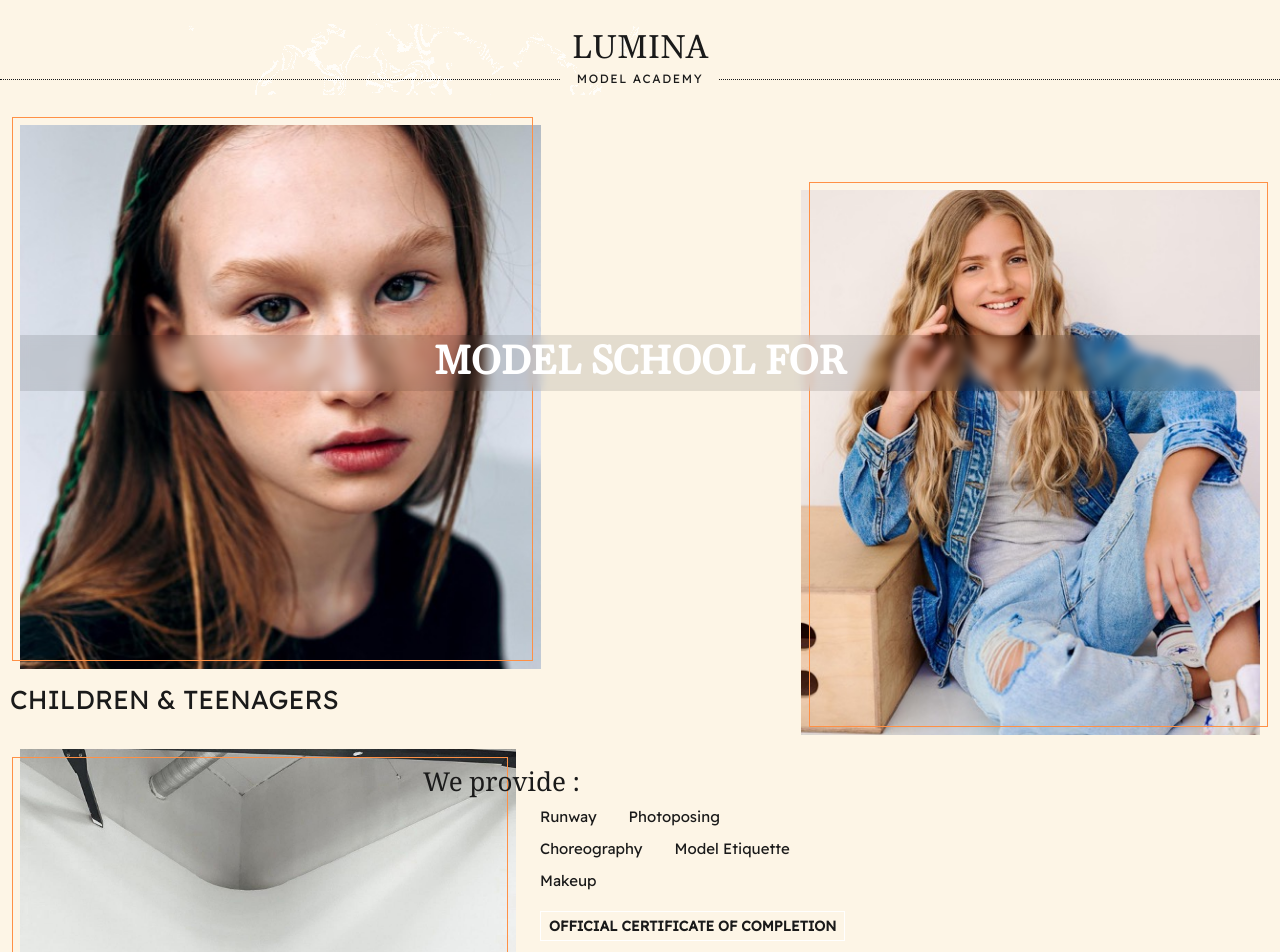
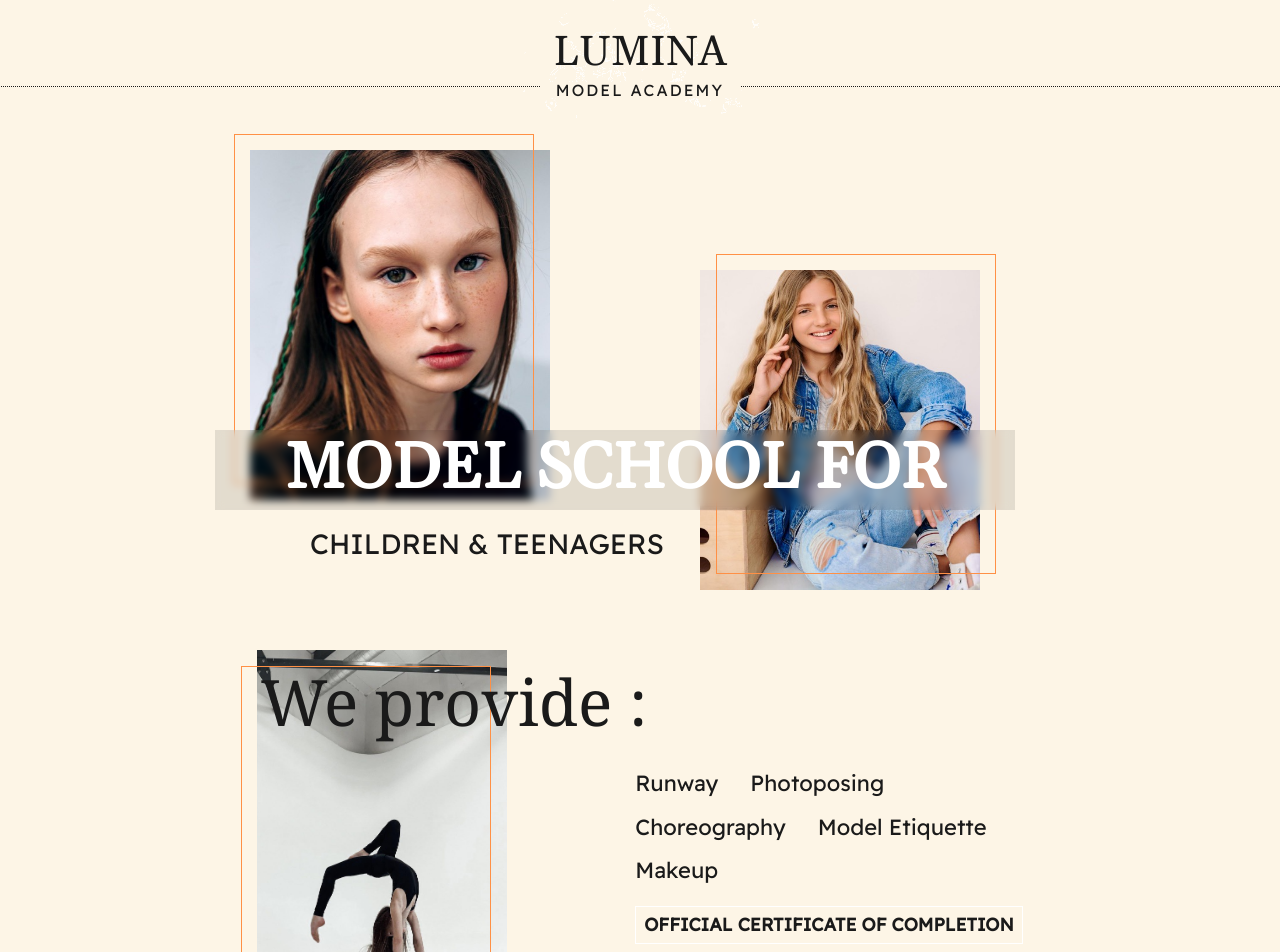
Before and after one commit to shanehobson/lumina, a Next.js app: page / in a window 1280 px wide. Shown: the top 952 px of the page. Built offline with nearby package versions, Linux system fonts and the light colour scheme.

Commit message:
Add more desktop styles

```diff
--- a/src/app/page.tsx
+++ b/src/app/page.tsx
@@ -5,34 +5,39 @@ export default function Home() {
     <>
       {/* Header */}
       <header className="bg-lumina-cream pt-8 pb-6 relative overflow-hidden">
+        <div className="lg-container:max-w-[1000px] lg-container:mx-auto">
           <div className="text-center relative z-20">
-          {/* White squiggles background */}
-          <div className="absolute -top-8 -bottom-8 -left-16 -right-16 -z-10">
+            <div className="relative inline-block">
+              {/* White squiggles background - positioned relative to text */}
+              <div className="absolute -top-8 -bottom-8 -left-16 -right-16 -z-10 flex items-center justify-center">
                 <Image
                   src="/assets/white_squiggles.svg"
                   alt=""
                   width={800}
                   height={200}
-              className="w-1/2 h-1/2 object-cover"
-              style={{ transform: "translate(200px, 30px) scale(1.2)" }}
+                  className="w-[400px] h-[200px] desktop:w-[800px] desktop:h-[400px] object-contain"
                 />
               </div>
-          <h1 className="font-gelasio font-normal text-[31.32px] min-[600px]:text-[33px] leading-none tracking-normal mb-2">
+              <h1 className="font-gelasio font-normal text-[31.32px] min-[600px]:text-[33px] desktop:text-[42px] leading-none tracking-normal mb-2">
                 LUMINA
               </h1>
               <div className="relative flex items-center justify-center">
-            <span className="absolute left-0 right-0 top-1/2 h-px border-t border-dotted border-lumina-dark"></span>
-            <span className="relative bg-lumina-cream px-4 font-readex font-normal text-[10.44px] min-[600px]:text-[12px] leading-none tracking-[0.13em]">
+                <span className="absolute left-[-50vw] right-[-50vw] top-1/2 desktop:top-[25%] h-px border-t border-dotted border-lumina-dark"></span>
+                <span className="relative bg-lumina-cream px-4 font-readex font-normal text-[10.44px] min-[600px]:text-[12px] desktop:text-[16px] leading-none tracking-[0.13em]">
                   MODEL ACADEMY
                 </span>
+              </div>
+            </div>
           </div>
         </div>
       </header>
 
       <main>
         {/* Hero Section */}
-        <section className="px-5 pt-4 pb-8">
+        <section className="lg-container:max-w-[1000px] lg-container:mx-auto px-5 pt-4 pb-8 desktop:px-8 desktop:pt-6 desktop:pb-12">
           <div className="relative">
+            {/* Mobile/Tablet Layout (under 900px) */}
+            <div className="desktop:hidden">
               {/* Model 1 - Top Left */}
               <div className="relative w-[42%] aspect-[158/165]">
                 <div className="absolute inset-0 overflow-hidden">
@@ -43,7 +48,7 @@ export default function Home() {
                     className="object-cover"
                   />
                 </div>
-              <div className="absolute -top-[8px] -left-[8px] w-full h-full border border-[#ff9045] pointer-events-none"></div>
+                <div className="absolute -top-[8px] -left-[8px] desktop:-top-[16px] desktop:-left-[16px] w-full h-full border border-[#ff9045] pointer-events-none"></div>
 
                 {/* Children & Teenagers text - anchored to this image */}
                 <p className="absolute left-0 min-[470px]:left-[7px] xs:left-[-10px] top-[calc(100%+35px)] min-[470px]:top-[calc(100%+15px)] font-readex font-normal text-[15px] min-[470px]:text-[20px] xs:text-[22px] min-[600px]:text-2xl sm:text-[26px] leading-none text-lumina-dark whitespace-nowrap">
@@ -64,25 +69,70 @@ export default function Home() {
                     style={{ imageRendering: "-webkit-optimize-contrast" }}
                   />
                 </div>
-              <div className="absolute -top-[8px] -right-[8px] w-full h-full border border-[#ff9045] pointer-events-none"></div>
+                <div className="absolute -top-[8px] -right-[8px] desktop:-top-[16px] desktop:-right-[16px] w-full h-full border border-[#ff9045] pointer-events-none"></div>
+              </div>
             </div>
 
-            {/* Overlay Text with Background */}
-            <div className="absolute left-0 right-0 top-[120px] min-[470px]:top-[140px] min-[520px]:top-[160px] min-[690px]:top-[210px] z-10">
-              <div className="bg-black/10 backdrop-blur-sm py-2">
-                <h2 className="text-center font-gelasio font-semibold text-[30px] min-[470px]:text-[34px] min-[600px]:text-[36px] min-[690px]:text-[40px] leading-none text-white">
+            {/* Desktop Layout (900px+) */}
+            <div className="hidden desktop:block">
+              {/* Centered container for images */}
+              <div className="relative mx-auto w-fit">
+                {/* Images container with exact dimensions */}
+                <div className="relative w-[780px] h-[500px]">
+                  {/* Model 1 - Top Left */}
+                  <div className="absolute left-0 top-0 w-[300px] h-[350px]">
+                    <div className="absolute inset-0 overflow-hidden">
+                      <Image
+                        src="/assets/544df825c9e42ab22331a9c76bd700462f45384d.jpg"
+                        alt="Young model with freckles and green hair streaks"
+                        fill
+                        className="object-cover"
+                      />
+                    </div>
+                    <div className="absolute -top-[8px] -left-[8px] desktop:-top-[16px] desktop:-left-[16px] w-full h-full border border-[#ff9045] pointer-events-none"></div>
+                  </div>
+
+                  {/* Model 2 - Bottom Right - further apart on desktop */}
+                  <div className="absolute left-[450px] top-[120px] w-[280px] h-[320px]">
+                    <div className="absolute inset-0 overflow-hidden">
+                      <Image
+                        src="/assets/7fac15c95cf92e71d7ac4ecef5ebf32db1a9f9dc.jpg"
+                        alt="Teen model in denim outfit smiling"
+                        fill
+                        className="object-cover"
+                        quality={100}
+                        priority
+                        style={{ imageRendering: "-webkit-optimize-contrast" }}
+                      />
+                    </div>
+                    <div className="absolute -top-[8px] -right-[8px] desktop:-top-[16px] desktop:-right-[16px] w-full h-full border border-[#ff9045] pointer-events-none"></div>
+                  </div>
+
+                  {/* Children & Teenagers text - positioned relative to first image */}
+                  <p className="absolute left-[60px] top-[380px] font-readex font-normal text-[28px] leading-none text-lumina-dark whitespace-nowrap">
+                    CHILDREN&nbsp;&amp;&nbsp;TEENAGERS
+                  </p>
+                </div>
+              </div>
+            </div>
+
+            {/* Overlay Text with Background - works for both layouts */}
+            <div className="absolute left-0 right-0 top-[120px] min-[470px]:top-[140px] min-[520px]:top-[160px] min-[690px]:top-[210px] desktop:left-[-50px] desktop:top-[280px] z-10">
+              <div className="desktop:max-w-[800px] desktop:mx-auto">
+                <div className="bg-black/10 backdrop-blur-sm py-2 -mx-5 desktop:mx-0">
+                  <h2 className="text-center font-gelasio font-semibold text-[30px] min-[470px]:text-[34px] min-[600px]:text-[36px] min-[690px]:text-[40px] desktop:text-[64px] leading-none text-white whitespace-nowrap">
                     MODEL SCHOOL FOR
                   </h2>
                 </div>
               </div>
-
+            </div>
           </div>
 
           {/* We Provide Section */}
-          <div className="mt-20 relative">
-            <div className="flex items-start gap-6">
+          <div className="mt-20 desktop:mt-0 relative">
+            <div className="flex items-start gap-6 desktop:gap-32 desktop:justify-center desktop:max-w-fit desktop:mx-auto ">
               {/* Left Image with border */}
-              <div className="relative w-[40%] min-w-[150px] aspect-[150/170]">
+              <div className="relative w-[40%] min-w-[150px] desktop:min-w-[250px] desktop:h-[380px]">
                 <div className="absolute inset-0 overflow-hidden">
                   <Image
                     src="/assets/9ec7bb2f03d7b306c00e807cba726828cff54d1c.jpg"
@@ -91,27 +141,29 @@ export default function Home() {
                     className="object-cover"
                   />
                 </div>
-                <div className="absolute bottom-[-8px] left-[-8px] w-full h-full border border-[#ff9045] pointer-events-none"></div>
+                <div className="absolute bottom-[-8px] left-[-8px] desktop:bottom-[-16px] desktop:left-[-16px] w-full h-full border border-[#ff9045] pointer-events-none"></div>
                 {/* We provide text overlay */}
-                <h3 className="absolute top-4 -right-16 text-2xl min-[600px]:text-[26px] font-serif">
+                <h3 className="absolute top-4 desktop:top-[36px] -right-16 desktop:right-[-140px] text-2xl min-[600px]:text-[26px] desktop:text-[64px] font-serif desktop:whitespace-nowrap">
                   We provide :
                 </h3>
               </div>
 
               {/* Right side text */}
-              <div className="flex-1 pt-14 max-w-xs">
-                <ul className="space-y-2 text-[13px] min-[600px]:text-[15px] font-readex font-normal">
+              <div className="flex-1 pt-14 desktop:pt-[116px] max-w-xs desktop:max-w-none">
+                <ul className="space-y-2 text-[13px] min-[600px]:text-[15px] desktop:text-[22px] font-readex font-normal">
                   <li className="flex gap-4 sm:gap-8">
                     <span>Runway</span>
                     <span>Photoposing</span>
                   </li>
-                  <li className="flex gap-4 sm:gap-8 flex-wrap">
+                  <li className="flex gap-4 sm:gap-8 flex-wrap desktop:flex-nowrap">
                     <span>Choreography</span>
-                    <span>Model Etiquette</span>
+                    <span className="desktop:ml-0 desktop:whitespace-nowrap">
+                      Model Etiquette
+                    </span>
                   </li>
-                  <li>Makeup</li>
+                  <li className="desktop:text-[22px]">Makeup</li>
                   <li
-                    className="font-semibold text-xs min-[600px]:text-sm border border-white px-2 py-1 inline-block"
+                    className="font-semibold text-xs min-[600px]:text-sm desktop:text-lg border border-white px-2 py-1 inline-block desktop:whitespace-nowrap"
                     style={{ transform: "translateY(10px)" }}
                   >
                     OFFICIAL CERTIFICATE OF COMPLETION
@@ -123,9 +175,9 @@ export default function Home() {
         </section>
 
         {/* Naples text and October 22nd Banner container */}
-        <div className="relative pt-1">
+        <div className="lg-container:max-w-[1000px] lg-container:mx-auto relative pt-1">
           {/* Naples text with squiggles background */}
-          <div className="absolute bottom-[70px] right-0">
+          <div className="absolute bottom-[70px] desktop:bottom-[30px] right-0">
             <div className="relative mr-5">
               {/* Orange squiggles background */}
               <div
@@ -140,7 +192,7 @@ export default function Home() {
                 />
               </div>
               {/* Naples text */}
-              <p className="relative z-10 font-gelasio font-semibold text-[24px] min-[600px]:text-[26px] leading-none border border-white px-4 py-2 text-lumina-dark">
+              <p className="relative z-10 font-gelasio font-semibold text-[24px] min-[600px]:text-[26px] desktop:text-[36px] leading-none border border-white px-4 py-2 text-lumina-dark">
                 Naples
               </p>
             </div>
@@ -148,6 +200,7 @@ export default function Home() {
 
           {/* Spacer before scrolling banner */}
           <div className="h-[70px]"></div>
+        </div>
 
         {/* Scrolling October 22nd Banner */}
         <div className="bg-lumina-dark py-1.5 overflow-hidden">
@@ -214,10 +267,9 @@ export default function Home() {
             </span>
           </div>
         </div>
-        </div>
 
         {/* Lumina Academy Section */}
-        <section className="px-5 pt-6 pb-10">
+        <section className="lg-container:max-w-[1000px] lg-container:mx-auto px-5 pt-6 pb-10">
           <div className="p-2.5">
             <h2 className="font-gelasio font-semibold text-lg min-[600px]:text-xl leading-none mb-4">
               Lumina Academy
@@ -251,7 +303,7 @@ export default function Home() {
         </section>
 
         {/* Our Founders Section */}
-        <section className="px-5 pt-2 pb-12">
+        <section className="lg-container:max-w-[1000px] lg-container:mx-auto px-5 pt-2 pb-12">
           <div className="text-center mb-8">
             <h2 className="text-2xl min-[600px]:text-[26px] font-serif border border-white px-4 py-2 inline-block">
               OUR FOUNDERS
@@ -260,7 +312,7 @@ export default function Home() {
 
           {/* Nadezda Poltashkova */}
           <div className="mb-12">
-            <div className="flex gap-6 min-[600px]:gap-8 lg:gap-10">
+            <div className="flex gap-6 min-[600px]:gap-8 desktop:gap-10">
               {/* Left side - Image and name */}
               <div className="w-1/3 flex-shrink-0 mt-[50px] min-[500px]:mt-0">
                 <div className="relative w-full aspect-[120/150] mb-2">
@@ -351,7 +403,7 @@ export default function Home() {
 
           {/* Julia Grace */}
           <div className="mt-12">
-            <div className="flex gap-6 min-[600px]:gap-8 lg:gap-10">
+            <div className="flex gap-6 min-[600px]:gap-8 desktop:gap-10">
               {/* Left side - Image and name */}
               <div className="w-1/3 flex-shrink-0 mt-[50px] min-[500px]:mt-0">
                 <div className="relative w-full aspect-[120/150] mb-2">
@@ -497,7 +549,7 @@ export default function Home() {
         </div>
 
         {/* Naples Section */}
-        <section className="px-5 py-12 min-[600px]:pb-24 min-[700px]:pb-40">
+        <section className="lg-container:max-w-[1000px] lg-container:mx-auto px-5 py-12 min-[600px]:pb-24 min-[700px]:pb-40">
           {/* Overlapping images collage */}
           <div className="flex justify-center">
             <div className="relative w-[375px] min-[600px]:w-[450px] min-[700px]:w-[525px] h-[600px] mb-8 z-[2]">
@@ -659,22 +711,25 @@ export default function Home() {
                 </div>
                 {/* October text */}
                 <div className="relative z-10 border border-white px-3 py-3">
-                <p className="text-sm min-[600px]:text-lg font-semibold">OCTOBER 22ND 4:30pm</p>
+                  <p className="text-sm min-[600px]:text-lg font-semibold">
+                    OCTOBER 22ND 4:30pm
+                  </p>
                 </div>
               </div>
             </div>
           </div>
-
         </section>
 
         {/* Orange Footer */}
-        <footer className="bg-[#ff9045] text-white py-6 px-5 text-center">
+        <footer className="bg-[#ff9045] text-white py-6 text-center">
+          <div className="lg-container:max-w-[1000px] lg-container:mx-auto px-5">
             <p className="font-readex font-semibold text-[15px] leading-[150%] mb-2">
               SIGN UP FOR CASTING : TEXT OR CALL
             </p>
             <p className="font-readex font-semibold text-[15px] leading-[150%]">
               (239) 378-8887 &nbsp;&nbsp; (801) 560-9637
             </p>
+          </div>
         </footer>
       </main>
     </>
--- a/tailwind.config.ts
+++ b/tailwind.config.ts
@@ -10,6 +10,8 @@ const config: Config = {
     extend: {
       screens: {
         'xs': '480px',
+        'desktop': '900px',
+        'lg-container': '1000px',
       },
       colors: {
         lumina: {
```
Lines whose indentation alone changed are shown as unchanged.
